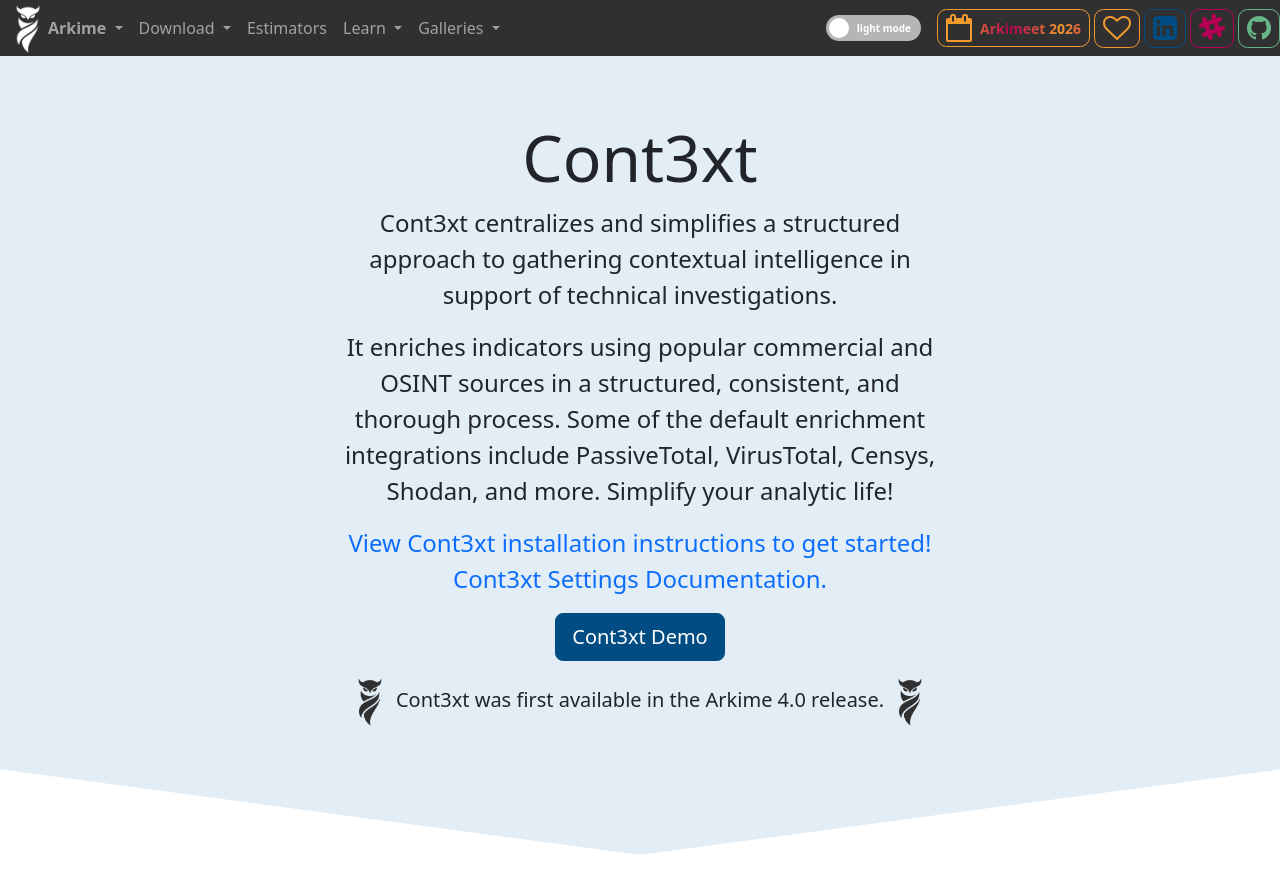
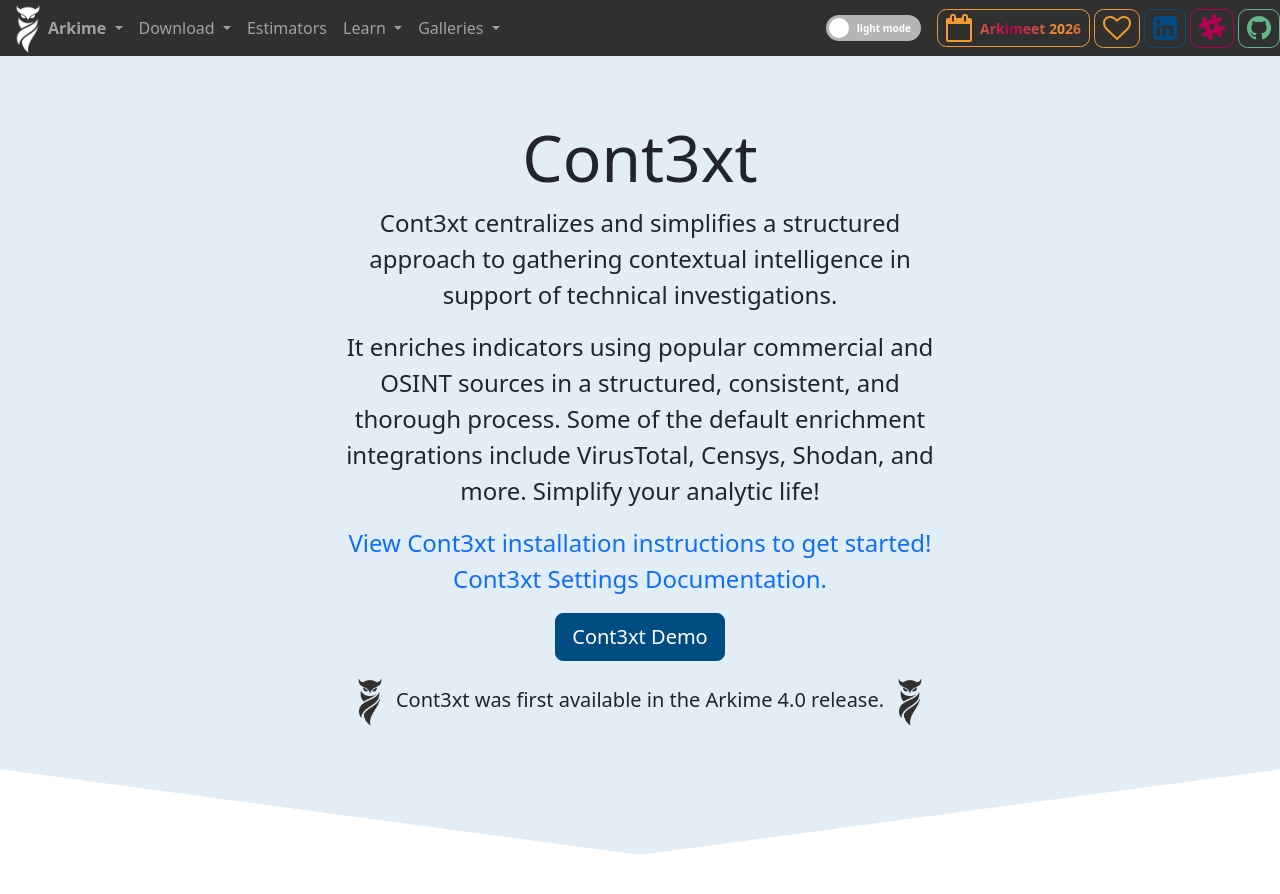
Before and after one commit to arkime/arkimeweb, a Jekyll site: the page built from cont3xt.html, in a window 1280 px wide and 900 px high. Shown: the top 894 px of the window. Built offline with Jekyll 4.4.1, drawn with Linux system fonts in a browser that asks for light colours; some of the changed text lies outside the part shown.

Commit message:
Remove PassiveTotal from cont3xt and wise docs
Co-Authored-By: Claude Fable 5.1 <noreply@anthropic.com>

```diff
--- a/cont3xt.html
+++ b/cont3xt.html
@@ -59,7 +59,7 @@ title: Cont3xt
             Cont3xt centralizes and simplifies a structured approach to gathering contextual intelligence in support of technical investigations.
           </p>
           <p class="lead lead-lg text-center">
-            It enriches indicators using popular commercial and OSINT sources in a structured, consistent, and thorough process. Some of the default enrichment integrations include PassiveTotal, VirusTotal, Censys, Shodan, and more. Simplify your analytic life!
+            It enriches indicators using popular commercial and OSINT sources in a structured, consistent, and thorough process. Some of the default enrichment integrations include VirusTotal, Censys, Shodan, and more. Simplify your analytic life!
           </p>
           <p class="lead lead-lg text-center mb-0">
             <a href="#install" class="no-decoration">
@@ -184,15 +184,6 @@ title: Cont3xt
                 Direct/Public Whois request. This can be valuable over other third party commercial services which will offer results, but may be cached or not current when dealing with freshly registered domains.
               </li>
               <li class="list-group-item">
-                PassiveTotal Whois
-              </li>
-              <li class="list-group-item">
-                PassiveTotal PDNS
-              </li>
-              <li class="list-group-item">
-                PassiveTotal subdomains
-              </li>
-              <li class="list-group-item">
                 BuiltWith
               </li>
               <li class="list-group-item">
@@ -234,9 +225,6 @@ title: Cont3xt
               </li>
               <li class="list-group-item">
                 Shodan
-              </li>
-              <li class="list-group-item">
-                PassiveTotal PDNS
               </li>
               <li class="list-group-item">
                 BGPView
--- a/index.html
+++ b/index.html
@@ -626,7 +626,7 @@ title: Home
             </h5>
             <p>
               It enriches indicators using popular commercial and OSINT sources in a structured, consistent, and thorough process.
-              Some of the default enrichment integrations include PassiveTotal, VirusTotal, Censys, Shodan, and more.
+              Some of the default enrichment integrations include VirusTotal, Censys, Shodan, and more.
             </p>
             <h5>
               <span class="primary-theme-text fa fa-link fa-lg">
--- a/settings.html
+++ b/settings.html
@@ -105,7 +105,6 @@ wiseService:
   - elasticsearch
   - elasticsearchfile
   - file
-  - passivetotal
   - redis
   - redisfile
   - reversedns
```
Also changed, not shown: _data/wise/passivetotal.yml (deleted, +0 -17 lines).
